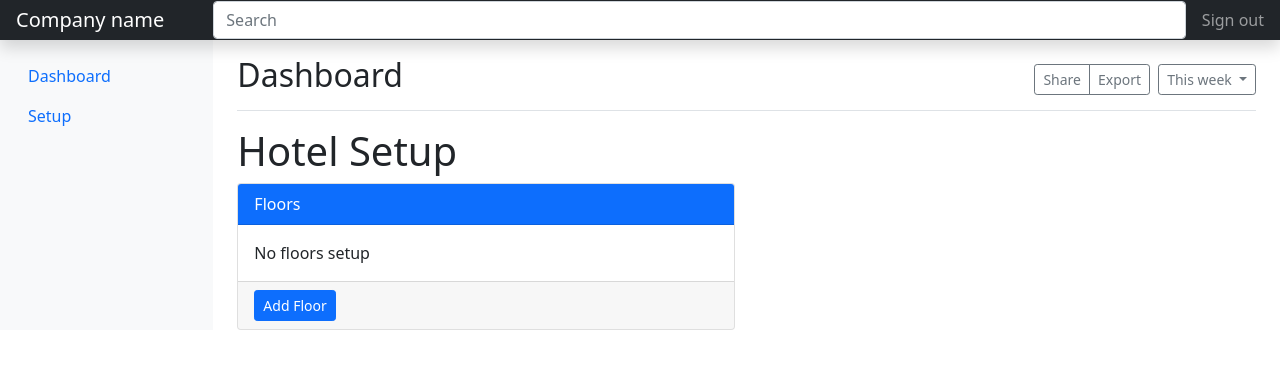
After one commit to majormunky/DjangoHotel, a Django app: page /setup/ in a window 1280 px wide. The commit adds this page. Shown: the top 369 px of the page. Run offline with Django 3.2, Linux system fonts and the light colour scheme.

Commit message:
Added a setup page

```diff
--- /dev/null
+++ b/apps/rooms/templates/rooms/setup.html
@@ -0,0 +1,47 @@
+{% extends "dashboard-base.html" %}
+
+{% block content %}
+<div class="row">
+	<h1>Hotel Setup</h1>
+	<div class="col-sm-6">
+		<div class="card">
+			<div class="card-header bg-primary text-white">
+				Floors
+			</div>
+			<div class="card-body">
+				{% if floor_list %}
+					<table class="table table-sm">
+						<thead>
+							<tr>
+								<th>&nbsp;</th>
+								<th>Floor Number</th>
+								<th>Rooms</th>
+							</tr>
+						</thead>
+						<tbody>
+							{% for floor in floor_list %}
+								<tr>
+									<td><a href="#" class="btn btn-primary btn-sm">View</a></td>
+									<td>{{floor.number}}</td>
+									<td>{{floor.room_set.count}}</td>
+								</tr>
+							{% endfor %}
+						</tbody>
+					</table>
+				{% else %}
+					<div>No floors setup</div>
+				{% endif %}
+			</div>
+			<div class="card-footer">
+				<button class="btn btn-primary btn-sm">Add Floor</button>
+			</div>
+		</div>
+	</div>
+</div>
+{% endblock %}
+
+{% block page_scripts %}
+{% endblock %}
+
+{% block page_styles %}
+{% endblock %}
--- a/apps/rooms/urls.py
+++ b/apps/rooms/urls.py
@@ -4,4 +4,5 @@
 
 urlpatterns = [
 	path('', views.index, name='rooms-index'),
+	path('setup/', views.setup, name='rooms-setup'),
 ]
--- a/apps/rooms/views.py
+++ b/apps/rooms/views.py
@@ -3,3 +3,7 @@
 
 def index(request):
 	return render(request, "rooms/index.html", {})
+
+
+def setup(request):
+	return render(request, "rooms/setup.html", {})
--- a/templates/dashboard-base.html
+++ b/templates/dashboard-base.html
@@ -38,9 +38,9 @@
 	            				</a>
           					</li>
           					<li class="nav-item">
-            					<a class="nav-link" href="#">
+            					<a class="nav-link" href="{% url 'rooms-setup' %}">
               						<span data-feather="file"></span>
-              						Orders
+              						Setup
             					</a>
           					</li>
         				</ul>
```
